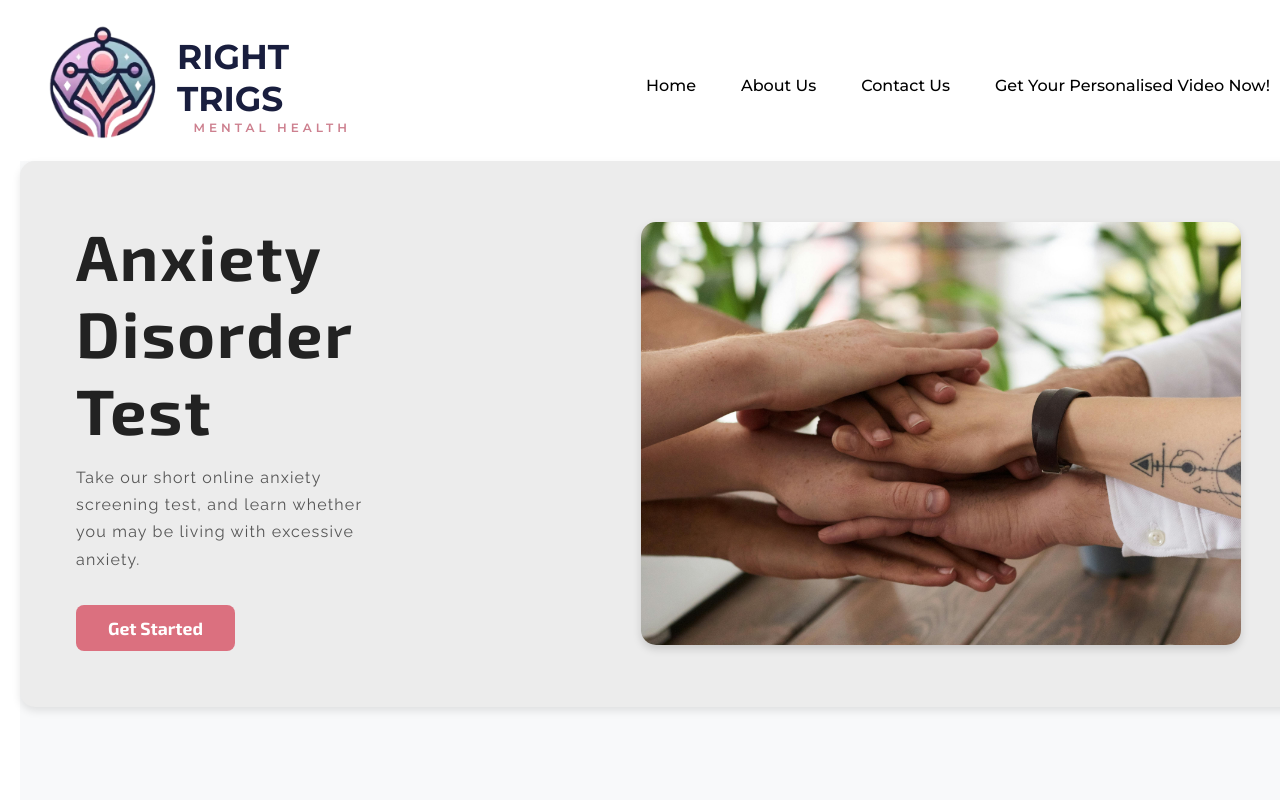
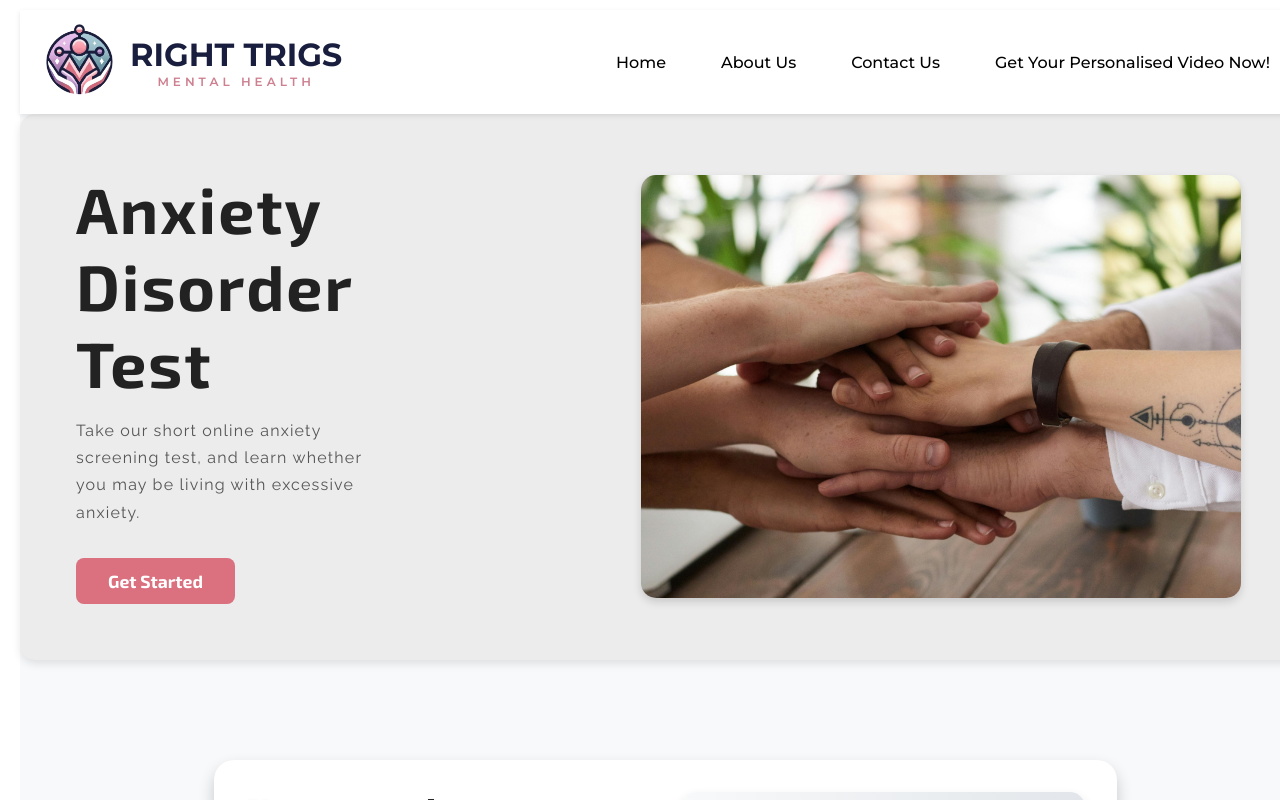
Before and after one commit to HIMANSHUVIPS/Right-Trigs, a React (Vite) app: page /test/Anxiety in a window 1280 px wide. Built offline with nearby package versions, Linux system fonts and the light colour scheme; a web font is replaced by a local one.

Commit message:
navbar completed

```diff
--- a/src/components/navbar/NavBar.module.css
+++ b/src/components/navbar/NavBar.module.css
@@ -4,33 +4,37 @@ nav {
   justify-content: space-between;
   align-items: center;
   padding: 10px 20px;
+  background-color: white;
+  box-shadow: 0 2px 5px rgba(0, 0, 0, 0.1);
+  position: relative; /* Allows the nav content to flow normally in the document */
+  z-index: 1;
 }
 
 .logo {
   display: flex;
   align-items: center;
   justify-content: space-between;
-  width: 27%;
 }
 
 .logo .img {
-  width: 19vmin;
+  width: 10vmin;
 }
 
 .logo img {
   width: 100%;
-  height: 100%;
+  height: auto;
 }
 
 .logo_name {
-  padding: 10px;
+  padding-left: 10px;
   font-family: "Montserrat", sans-serif;
 }
 
 .logo_name h1 {
   color: #191e3e;
-  font-size: 4.3vmin;
+  font-size: 4vmin;
   font-weight: 700;
+  margin: 0;
 }
 
 .logo_name h3 {
@@ -39,7 +43,7 @@ nav {
   letter-spacing: 4px;
   text-align: center;
   font-weight: 600;
-  text-decoration: none solid rgb(205, 128, 143);
+  margin: 0;
 }
 
 /* Navigation links */
@@ -52,15 +56,18 @@ nav {
   display: flex;
   list-style: none;
   align-items: center;
-  gap: 5px;
+  gap: 15px;
+  margin: 0;
+  padding: 0;
 }
 
 .nav_content ul li {
   font-family: "Montserrat", sans-serif;
   font-size: 1rem;
-  padding: 2px 20px;
+  padding: 10px 20px;
   font-weight: 500;
-  transition: color 0.5s ease;
+  cursor: pointer;
+  transition: color 0.3s ease;
 }
 
 .nav_content ul li:active {
@@ -79,20 +86,21 @@ nav {
   cursor: pointer;
 }
 
-/* Responsive styling */
+/* Responsive styling for smaller screens */
 @media (max-width: 720px) {
   nav {
     padding: 10px 5px;
+    width: auto;
   }
 
   .logo {
-    width: 25%;
+    width: 40%;
     display: flex;
     justify-content: flex-start;
   }
 
   .logo .img {
-    width: 15vmin;
+    width: 12vmin;
   }
 
   .nav_content {
@@ -101,47 +109,46 @@ nav {
     width: 100vw;
     justify-content: center;
     background-color: #db707f;
-    margin-top: -990px;
-    transition: all 0.5s ease;
+    position: fixed;
+    top: 0;
+    left: 0;
+    transform: translateY(-100%);
+    transition: transform 0.5s ease;
+    z-index: 999;
   }
 
   .mobile_view {
-    margin-top: -30px;
-    margin-left: -22px;
-    border-bottom-right-radius: 30%;
-    color: rgb(255, 255, 255);
+    transform: translateY(0);
   }
-  .remove{
+
+  .remove {
     display: none;
   }
 
   .menu_btn {
     display: block;
     position: absolute;
-    right: 45px;
-    top: 30px;
+    top: 15px;
+    right: 965px;
+    z-index: 1000;
   }
 
   .nav_content ul {
     flex-direction: column;
-    gap: 10px;
+    gap: 20px;
+    margin: 0;
+    padding: 0;
   }
 
   .nav_content ul li {
-    padding: 10px 20px;
+    padding: 10px 0;
+    font-size: 1.2rem;
+    color: white;
     text-align: center;
-    margin: 30px auto;
-    font-family: "Exo 2", sans-serif;
-    font-size: 5vmin;
-    letter-spacing: 2px;
-  }
-  .nav_content ul li:active {
-    color: #2c060d;
+    transition: color 0.3s ease;
   }
 
   .nav_content ul li:hover {
     color: #330710;
   }
-
-
 }
```
